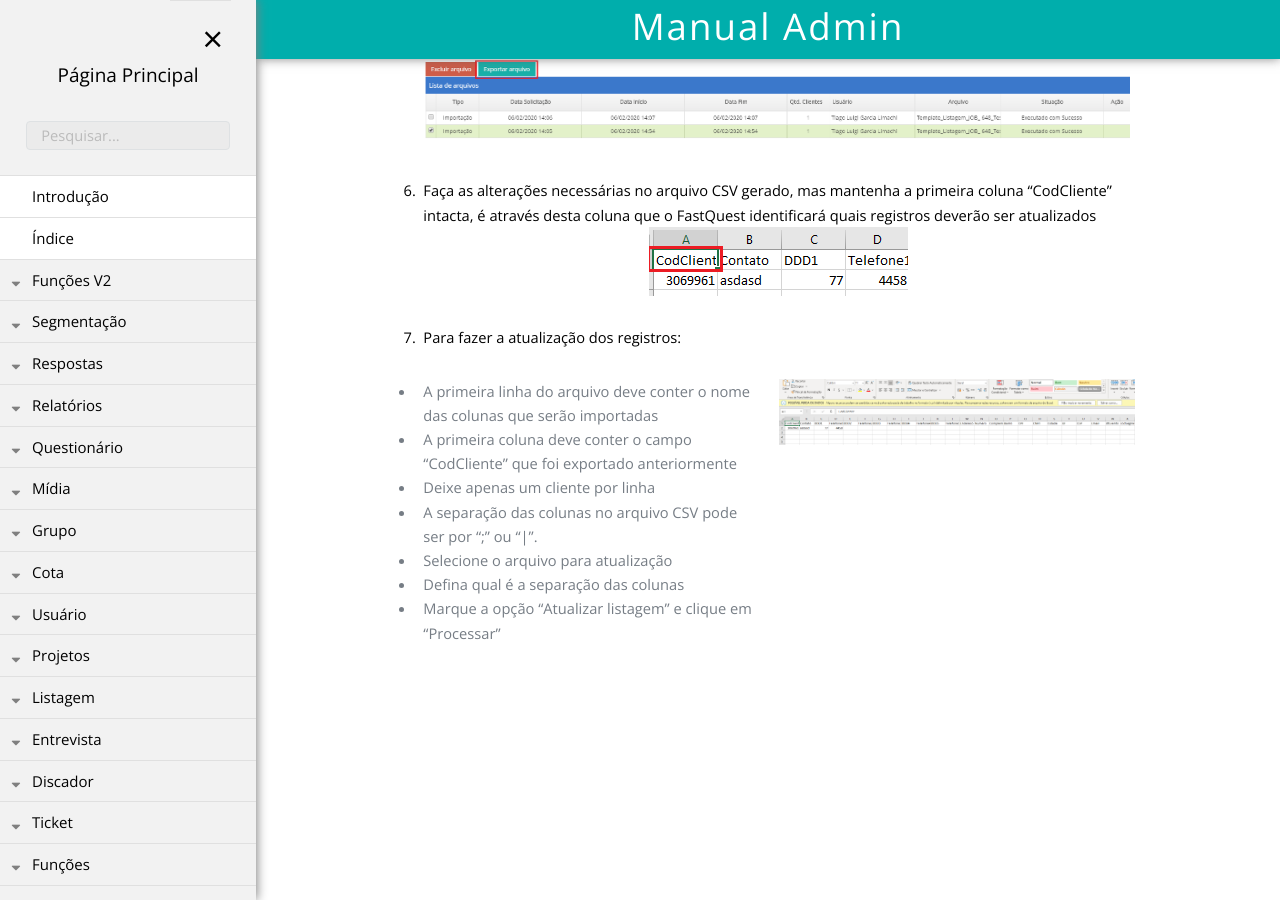
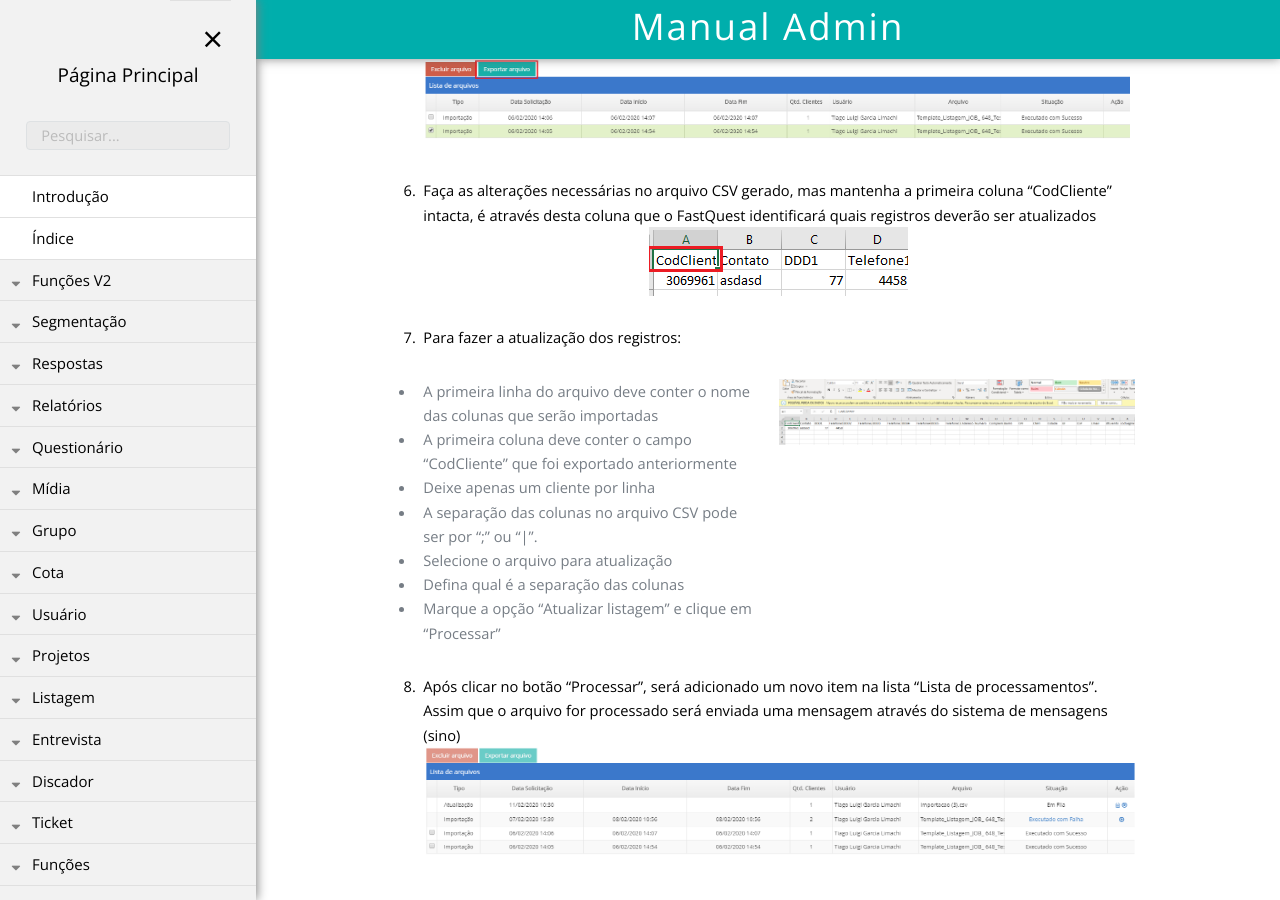
Before and after one commit to rogerio-figueiredo-hsr/hsrtechonline.github.io, a Jekyll site: the page built from _posts/2020-02-11-atualizar-listagem-novo.md, in a window 1280 px wide and 900 px high, scrolled down 834 px. Built offline with Jekyll 4.4.1, drawn with Linux system fonts in a browser that asks for light colours.

Commit message:
listagem

```diff
--- a/_posts/2020-02-11-atualizar-listagem-novo.md
+++ b/_posts/2020-02-11-atualizar-listagem-novo.md
@@ -49,3 +49,7 @@ pasta: "Listagem"
 ![Imagem de apoio 4]({{ "/assets/img/atualizacao-listagem.png" | prepend: site.baseurl }})
 </div>
 </div>
+
+{:start="8"}
+8. Após clicar no botão "Processar", será adicionado um novo item na lista "Lista de processamentos". Assim que o arquivo for processado será enviada uma mensagem através do sistema de mensagens (sino)
+![Imagem de apoio 9]({{ "/assets/img/lista-processamento.png" | prepend: site.baseurl }})
```
